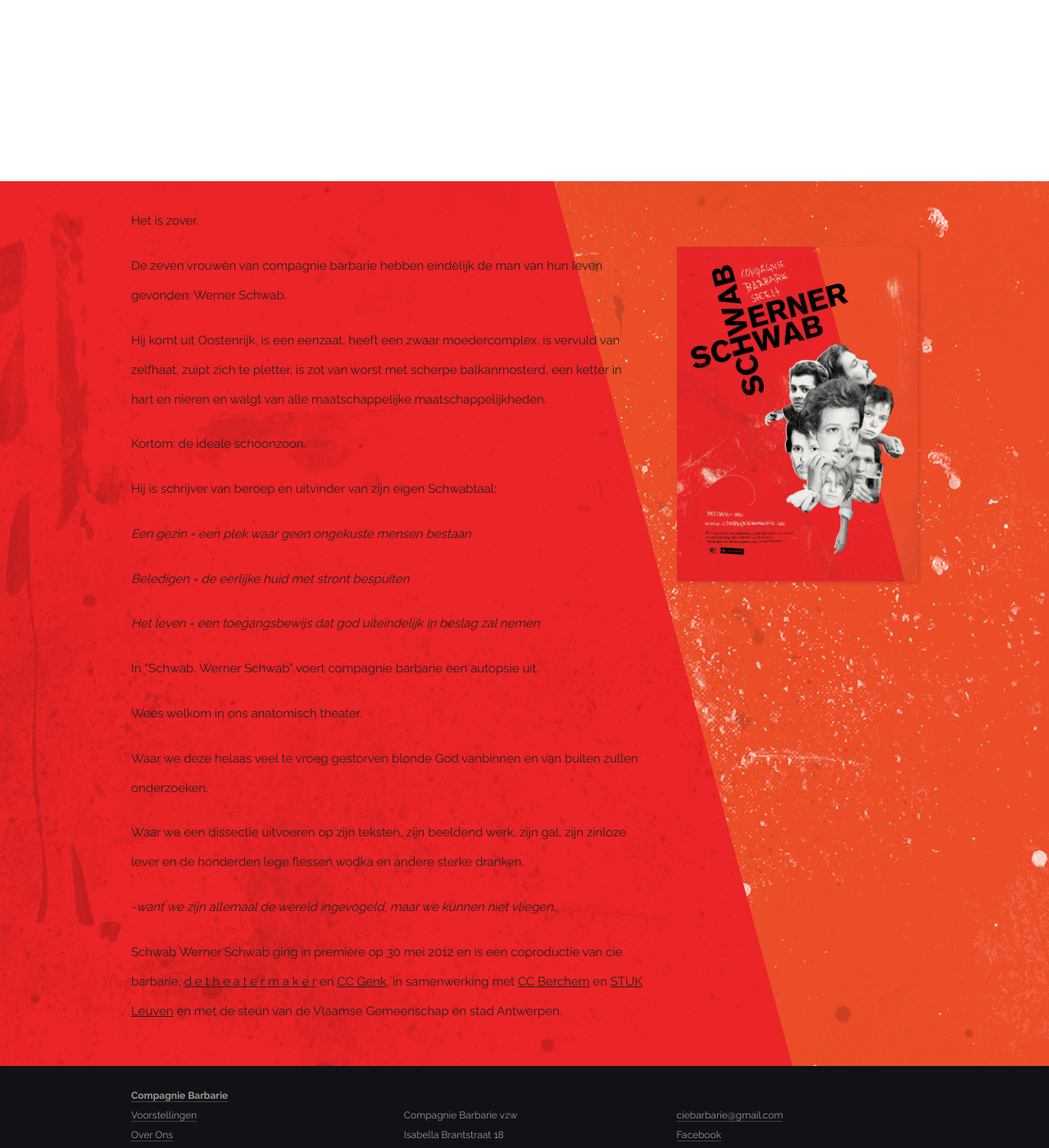
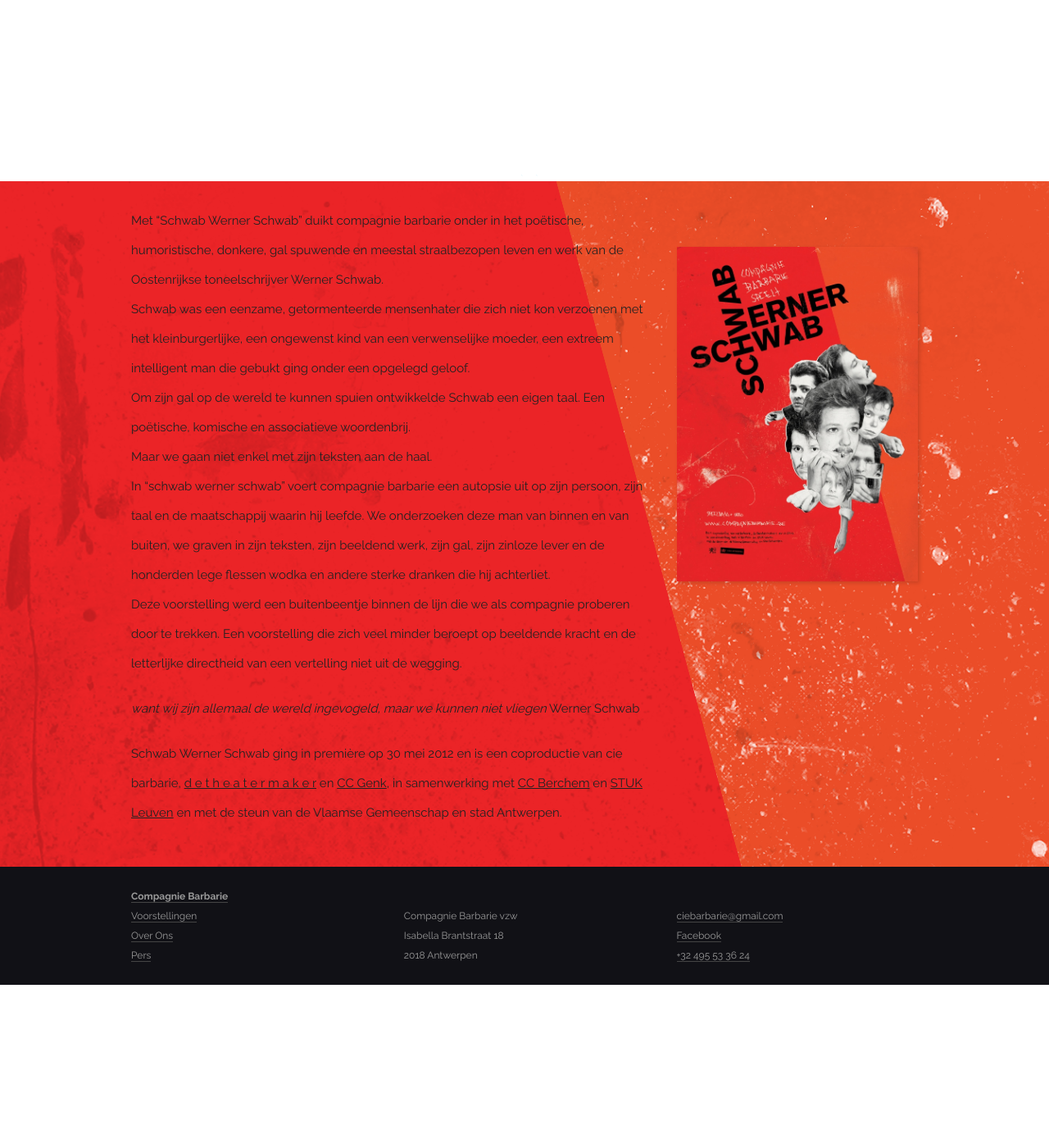
Before and after one commit to ciebarbarie/ciebarbarie, a Jekyll site: the page built from voorstellingen/schwab.md, in a window 1280 px wide and 1400 px high, scrolled down 679 px. Shown: the whole window at 82% size. Built offline with Jekyll 4.4.1, drawn with Linux system fonts in a browser that asks for light colours; nearby versions of some CDN libraries; some web fonts are replaced; library files that are not in the unit come from our copies; after the commit the page ends 1880 px from its top, so only the background shows below that.

Commit message:
Update schwab.md

```diff
--- a/voorstellingen/schwab.md
+++ b/voorstellingen/schwab.md
@@ -39,30 +39,18 @@ poster: true
     background: url({{ site.baseurl }}/img/undertwasser-wasserwasser-bit-3.png) no-repeat top right;
   }*/
 </style>
-Het is zover.
+Met “Schwab Werner Schwab” duikt compagnie barbarie onder in het poëtische, humoristische, donkere, gal spuwende en meestal straalbezopen leven en werk van de Oostenrijkse toneelschrijver Werner Schwab.<br>
+Schwab was een eenzame, getormenteerde mensenhater die zich niet kon verzoenen met het kleinburgerlijke, een ongewenst kind van een verwenselijke moeder, een extreem intelligent man die gebukt ging onder een opgelegd geloof.<br>
+Om zijn gal op de wereld te kunnen spuien ontwikkelde Schwab een eigen taal. Een poëtische, komische en associatieve woordenbrij.<br>
+Maar we gaan niet enkel met zijn teksten aan de haal.<br>
+In “schwab werner schwab” voert compagnie barbarie een autopsie uit op zijn persoon, zijn taal en de maatschappij waarin hij leefde. We onderzoeken deze man van binnen en van buiten, we graven in zijn teksten, zijn beeldend werk, zijn gal,  zijn zinloze lever en  de honderden lege flessen wodka en andere sterke dranken die hij achterliet.<br>
+Deze voorstelling werd een buitenbeentje binnen de lijn die we als compagnie proberen door te trekken. Een voorstelling die zich veel minder beroept op beeldende kracht en de letterlijke directheid van een vertelling niet uit de wegging.
 
-De zeven vrouwen van compagnie barbarie hebben eindelijk de man van hun leven gevonden: Werner Schwab.
+_want wij zijn allemaal de wereld ingevogeld, maar we kunnen niet vliegen_
+Werner Schwab
 
-Hij komt uit Oostenrijk, is een eenzaat, heeft een zwaar moedercomplex, is vervuld van zelfhaat, zuipt zich te pletter, is zot van worst met scherpe balkanmosterd, een ketter in hart en nieren en walgt van alle maatschappelijke maatschappelijkheden.
 
-Kortom: de ideale schoonzoon.
 
-Hij is schrijver van beroep en uitvinder van zijn eigen Schwabtaal:
 
-_Een gezin = een plek waar geen ongekuste mensen bestaan_
-
-_Beledigen = de eerlijke huid met stront bespuiten_
-
-_Het leven = een toegangsbewijs dat god uiteindelijk in beslag zal nemen_
-
-In "Schwab, Werner Schwab" voert compagnie barbarie een autopsie uit.
-
-Wees welkom in ons anatomisch theater.
-
-Waar we deze helaas veel te vroeg gestorven blonde God vanbinnen en van buiten zullen onderzoeken.
-
-Waar we een dissectie uitvoeren op zijn teksten, zijn beeldend werk, zijn gal, zijn zinloze lever en de honderden lege flessen wodka en andere sterke dranken.
-
-_-want we zijn allemaal de wereld ingevogeld, maar we kunnen niet vliegen._
 
 Schwab Werner Schwab ging in première op 30 mei 2012 en is een coproductie van cie barbarie, <a href="http://www.detheatermaker.be/">d&nbsp;e&nbsp;t&nbsp;h&nbsp;e&nbsp;a&nbsp;t&nbsp;e&nbsp;r&nbsp;m&nbsp;a&nbsp;k&nbsp;e&nbsp;r</a> en <a href="http://www.c-minecultuurcentrum.be/">CC Genk</a>, in samenwerking met <a href="http://www.ccberchem.be/">CC Berchem</a> en <a href="http://www.stuk.be/">STUK Leuven</a> en met de steun van de Vlaamse Gemeenschap en stad Antwerpen.
```
